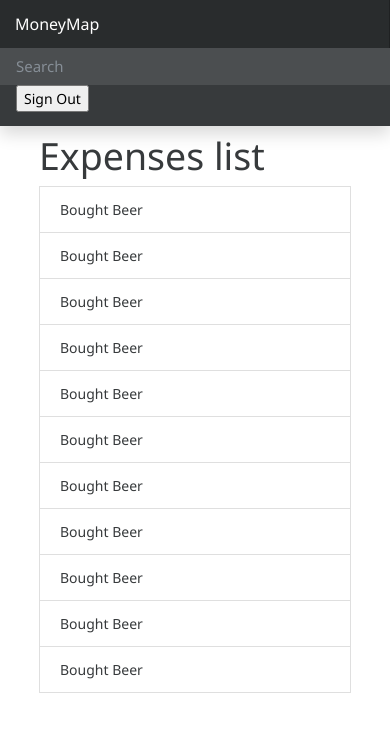
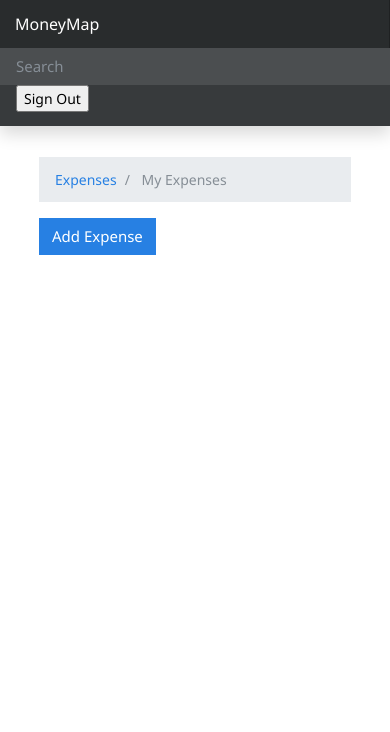
Before and after one commit to SubhashMandal1/Django-Income-Expense-Website, a Django app: page / in a window 390 px wide. Shown: the top 732 px of the page. Run offline with Django 5.2, Linux system fonts and the light colour scheme; the visitor is signed in with stand-in values (Sample User, id 1); some libraries are stand-ins or nearby versions.

Commit message:
modified html to add expense

```diff
--- a/expenseswebsite/templates/expenses/index.html
+++ b/expenseswebsite/templates/expenses/index.html
@@ -1,21 +1,22 @@
 {% extends "base.html" %} {% block content %}
 
-<div class="container">
-  {% include "partials/_messages.html" %}
-  <h1>Expenses list</h1>
-
-  <ul class="list-group">
-    <li class="list-group-item">Bought Beer</li>
-    <li class="list-group-item">Bought Beer</li>
-    <li class="list-group-item">Bought Beer</li>
-    <li class="list-group-item">Bought Beer</li>
-    <li class="list-group-item">Bought Beer</li>
-    <li class="list-group-item">Bought Beer</li>
-    <li class="list-group-item">Bought Beer</li>
-    <li class="list-group-item">Bought Beer</li>
-    <li class="list-group-item">Bought Beer</li>
-    <li class="list-group-item">Bought Beer</li>
-    <li class="list-group-item">Bought Beer</li>
-  </ul>
-  {% endblock content %}
+<div class="container mt-4">
+  <div class="row">
+    <div class="col-md-10">
+      <nav aria-label="breadcrumb">
+        <ol class="breadcrumb">
+          <li class="breadcrumb-item">
+            <a href="#">Expenses</a>
+          </li>
+          <li class="breadcrumb-item active" aria-current="page">
+            My Expenses
+          </li>
+        </ol>
+      </nav>
+    </div>
+    <div class="col-md-2">
+      <a href="{% url 'add-expenses'%}" class="btn btn-primary">Add Expense</a>
+    </div>
+  </div>
 </div>
+{% include "partials/_messages.html" %} {% endblock content %}
--- a/expenseswebsite/templates/partials/_sidebar.html
+++ b/expenseswebsite/templates/partials/_sidebar.html
@@ -9,7 +9,7 @@
         </a>
       </li>
       <li class="nav-item">
-        <a class="nav-link" href="#"> Expenses </a>
+        <a class="nav-link" href="{%url 'expenses'%}"> Expenses </a>
       </li>
       <li class="nav-item">
         <a class="nav-link" href="#">
```
Also changed, not shown: expenseswebsite/templates/expenses/add_expense.html (+15 -1 lines).
